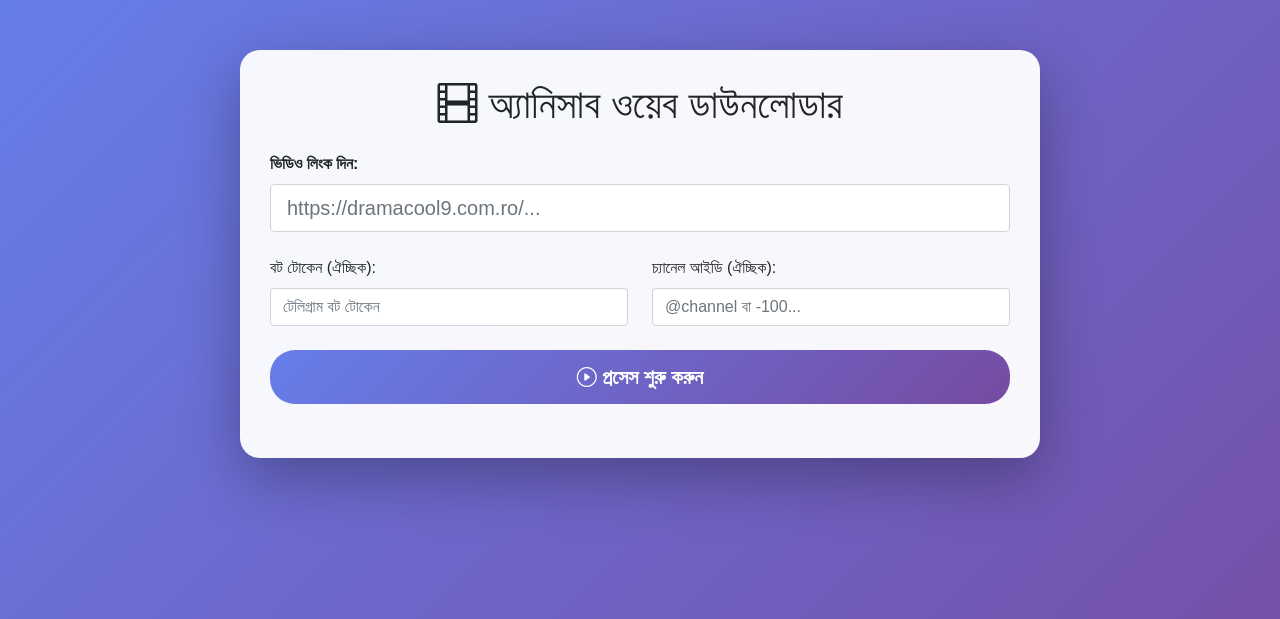
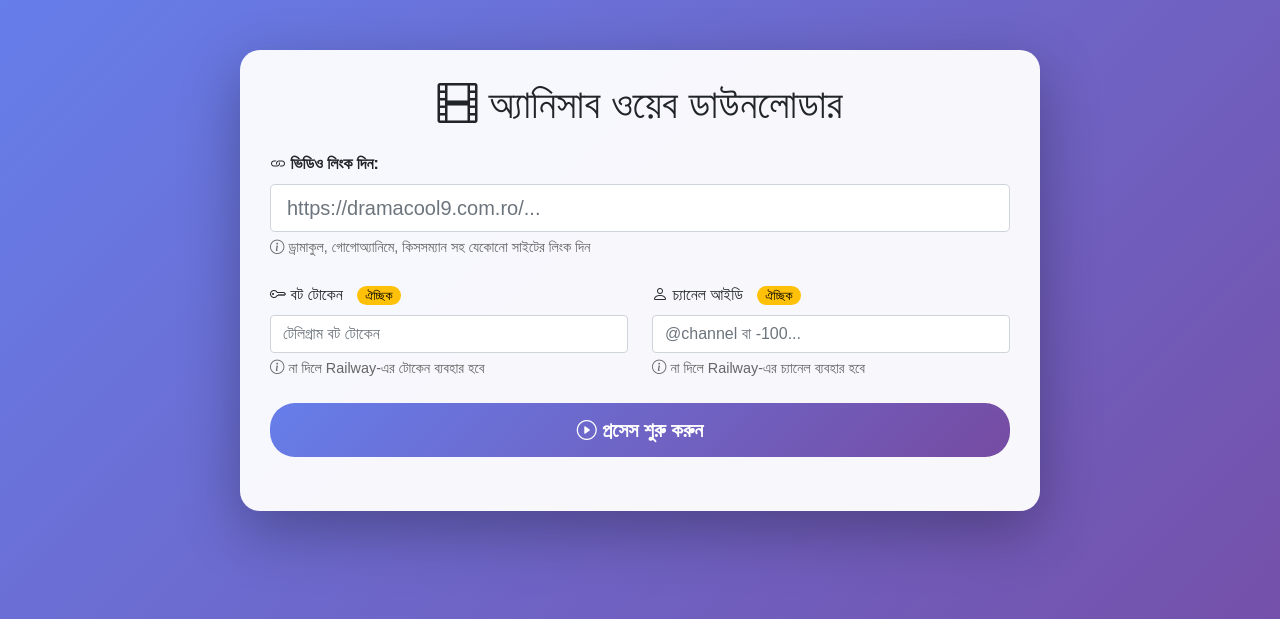
Before and after one commit to aliashrafhj-art/Sub-bot, a Flask app: page / in a window 1280 px wide. Shown: the top 619 px of the page. Run offline with Flask 3, Linux system fonts and the light colour scheme; some libraries are stand-ins or nearby versions.

Commit message:
Update index.html

```diff
--- a/templates/index.html
+++ b/templates/index.html
@@ -65,6 +65,19 @@
         @keyframes spin {
             to { transform: rotate(360deg); }
         }
+        .info-text {
+            font-size: 0.9rem;
+            color: #666;
+            margin-top: 5px;
+        }
+        .optional-badge {
+            background: #ffc107;
+            color: #000;
+            font-size: 0.8rem;
+            padding: 2px 8px;
+            border-radius: 12px;
+            margin-left: 10px;
+        }
     </style>
 </head>
 <body>
@@ -75,21 +88,38 @@
             </h1>
 
             <div class="mb-4">
-                <label class="form-label fw-bold">ভিডিও লিংক দিন:</label>
+                <label class="form-label fw-bold">
+                    <i class="bi bi-link"></i> ভিডিও লিংক দিন:
+                </label>
                 <input type="url" id="urlInput" class="form-control form-control-lg"
                        placeholder="https://dramacool9.com.ro/...">
+                <div class="info-text">
+                    <i class="bi bi-info-circle"></i> ড্রামাকুল, গোগোঅ্যানিমে, কিসসম্যান সহ যেকোনো সাইটের লিংক দিন
+                </div>
             </div>
 
             <div class="row mb-4">
                 <div class="col-md-6">
-                    <label class="form-label">বট টোকেন (ঐচ্ছিক):</label>
+                    <label class="form-label">
+                        <i class="bi bi-key"></i> বট টোকেন
+                        <span class="optional-badge">ঐচ্ছিক</span>
+                    </label>
                     <input type="text" id="botToken" class="form-control"
                            placeholder="টেলিগ্রাম বট টোকেন">
+                    <div class="info-text">
+                        <i class="bi bi-info-circle"></i> না দিলে Railway-এর টোকেন ব্যবহার হবে
+                    </div>
                 </div>
                 <div class="col-md-6">
-                    <label class="form-label">চ্যানেল আইডি (ঐচ্ছিক):</label>
+                    <label class="form-label">
+                        <i class="bi bi-person"></i> চ্যানেল আইডি
+                        <span class="optional-badge">ঐচ্ছিক</span>
+                    </label>
                     <input type="text" id="channelId" class="form-control"
                            placeholder="@channel বা -100...">
+                    <div class="info-text">
+                        <i class="bi bi-info-circle"></i> না দিলে Railway-এর চ্যানেল ব্যবহার হবে
+                    </div>
                 </div>
             </div>
 
@@ -109,7 +139,9 @@
                 </div>
 
                 <div id="previewSection" style="display: none;">
-                    <h5 class="mt-4 mb-3"><i class="bi bi-eye"></i> প্রিভিউ:</h5>
+                    <h5 class="mt-4 mb-3">
+                        <i class="bi bi-eye"></i> প্রিভিউ:
+                    </h5>
                     <video id="videoPreview" class="video-preview" controls>
                         <source src="" type="video/mp4">
                     </video>
@@ -117,6 +149,9 @@
                         <a id="downloadBtn" href="#" class="btn btn-success btn-lg">
                             <i class="bi bi-download"></i> ডাউনলোড করুন
                         </a>
+                    </div>
+                    <div class="info-text text-center mt-2">
+                        <i class="bi bi-clock"></i> এই লিংক ১ ঘণ্টা পর্যন্ত valid থাকবে
                     </div>
                 </div>
             </div>
@@ -135,7 +170,15 @@
             const channelId = document.getElementById('channelId').value;
 
             if (!url) {
-                alert('দয়া করে একটি ভিডিও লিংক দিন');
+                alert('❌ দয়া করে একটি ভিডিও লিংক দিন');
+                return;
+            }
+
+            // URL ভ্যালিডেশন
+            try {
+                new URL(url);
+            } catch {
+                alert('❌ সঠিক URL দিন (http:// বা https:// দিয়ে শুরু)');
                 return;
             }
 
@@ -149,10 +192,21 @@
                 const response = await fetch('/process', {
                     method: 'POST',
                     headers: {'Content-Type': 'application/json'},
-                    body: JSON.stringify({url, bot_token: botToken, channel_id: channelId})
+                    body: JSON.stringify({
+                        url: url,
+                        bot_token: botToken || null,
+                        channel_id: channelId || null
+                    })
                 });
+
                 const data = await response.json();
+
+                if (data.error) {
+                    throw new Error(data.error);
+                }
+
                 currentTaskId = data.task_id;
+
             } catch (error) {
                 alert('এরর: ' + error.message);
                 resetButton();
@@ -181,7 +235,11 @@
                 document.getElementById('downloadBtn').href = data.video_url;
 
                 document.getElementById('statusMessage').innerHTML =
-                    '<i class="bi bi-check-circle text-success"></i> সম্পন্ন! ভিডিও প্রস্তুত।';
+                    '<i class="bi bi-check-circle text-success"></i> ✅ সম্পন্ন! ভিডিও প্রস্তুত।';
+
+                // প্রগ্রেস বার ১০০% দেখাও
+                document.getElementById('progressBar').style.width = '100%';
+                document.getElementById('progressBar').innerHTML = '100%';
 
                 resetButton();
 
@@ -199,7 +257,7 @@
         socket.on('error', function(data) {
             if (data.task_id === currentTaskId) {
                 document.getElementById('statusMessage').innerHTML =
-                    `<i class="bi bi-exclamation-triangle text-danger"></i> এরর: ${data.error}`;
+                    `<i class="bi bi-exclamation-triangle text-danger"></i> ❌ এরর: ${data.error}`;
                 resetButton();
             }
         });
@@ -207,7 +265,7 @@
         socket.on('done', function(data) {
             if (data.task_id === currentTaskId) {
                 document.getElementById('statusMessage').innerHTML =
-                    `<i class="bi bi-check-circle text-success"></i> ${data.message}`;
+                    `<i class="bi bi-check-circle text-success"></i> ✅ ${data.message}`;
             }
         });
 
@@ -215,6 +273,13 @@
             document.getElementById('processBtn').disabled = false;
             document.getElementById('processBtn').innerHTML = '<i class="bi bi-play-circle"></i> প্রসেস শুরু করুন';
         }
+
+        // এন্টার চাপলে সাবমিট
+        document.getElementById('urlInput').addEventListener('keypress', function(e) {
+            if (e.key === 'Enter') {
+                document.getElementById('processBtn').click();
+            }
+        });
     </script>
 </body>
 </html>
```
